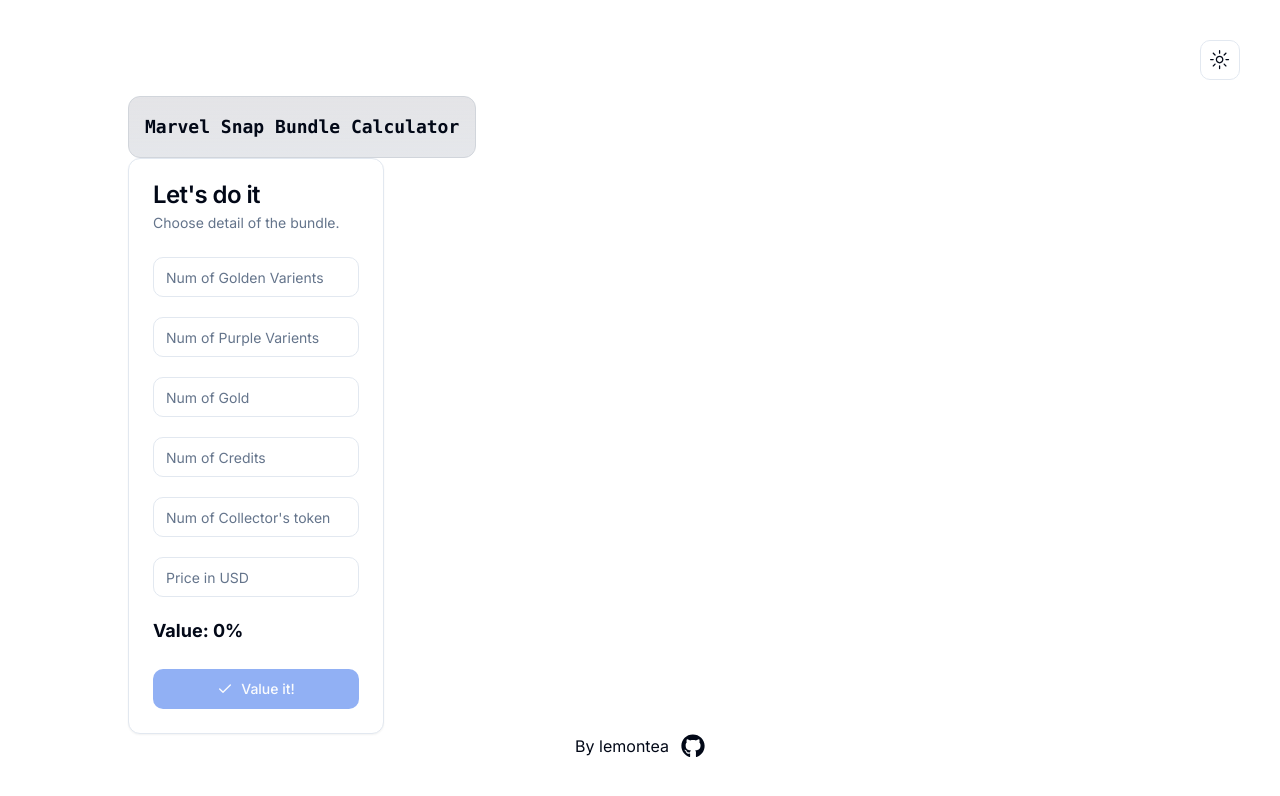
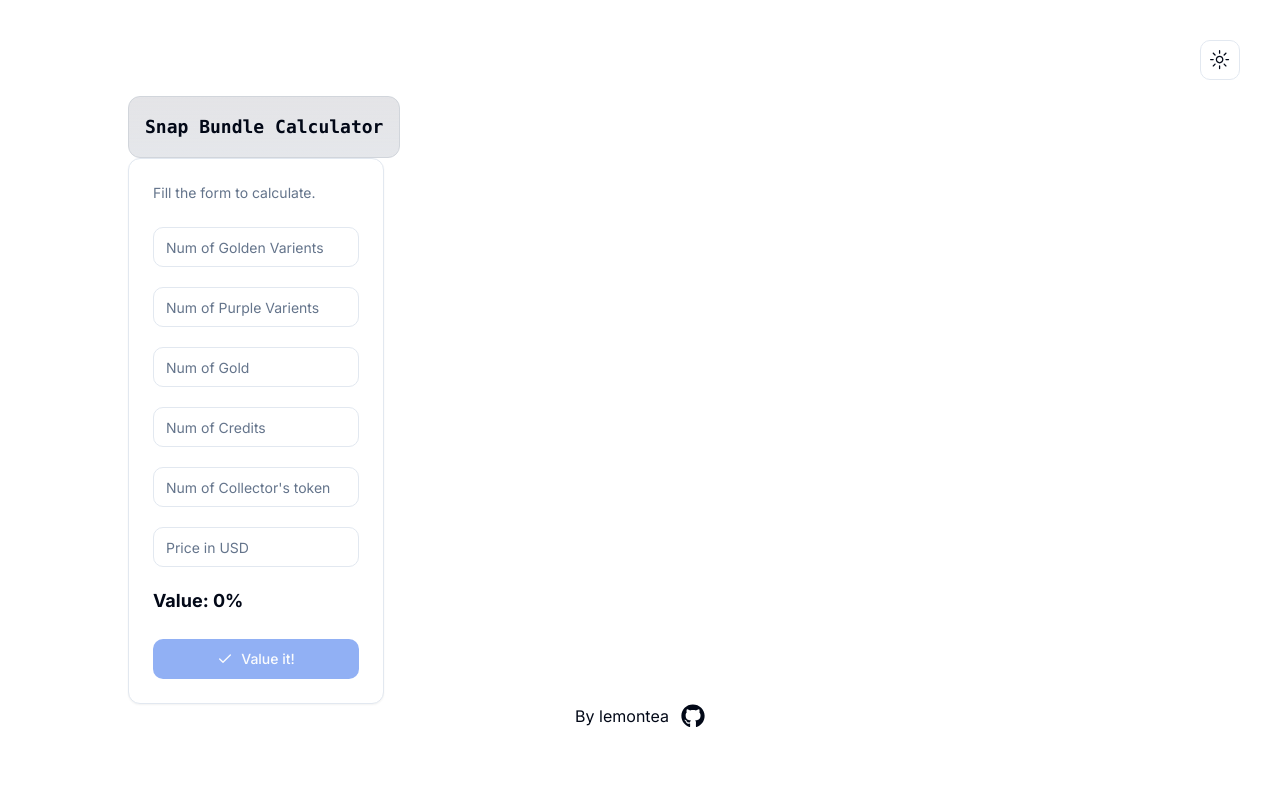
Before and after one commit to lemonteaau/snapsnap.pro, a Next.js app: page / in a window 1280 px wide. Shown: the top 796 px of the page. Built offline with nearby package versions, Linux system fonts and the light colour scheme.

Commit message:
refactor: Update text content

```diff
--- a/src/app/page.tsx
+++ b/src/app/page.tsx
@@ -12,7 +12,7 @@
       <main className="flex min-h-screen flex-col items-center justify-between p-24">
         <div className="z-10 w-full max-w-5xl items-center justify-between font-mono text-sm lg:flex">
           <p className="fixed left-0 top-0 flex w-full justify-center border-b border-gray-300 bg-gradient-to-b from-zinc-200 pb-6 pt-8 backdrop-blur-2xl dark:border-neutral-800 dark:bg-zinc-800/30 dark:from-inherit lg:static lg:w-auto  lg:rounded-xl lg:border lg:bg-gray-200 lg:p-4 lg:dark:bg-zinc-800/30 font-bold text-lg">
-            Marvel Snap Bundle Calculator
+            Snap Bundle Calculator
           </p>
         </div>
 
--- a/src/components/calculator.tsx
+++ b/src/components/calculator.tsx
@@ -58,8 +58,7 @@
   return (
     <Card>
       <CardHeader>
-        <CardTitle>Let&apos;s do it</CardTitle>
-        <CardDescription>Choose detail of the bundle.</CardDescription>
+        <CardDescription>Fill the form to calculate.</CardDescription>
       </CardHeader>
       <CardContent>
         <div className="flex flex-col gap-5">
```
